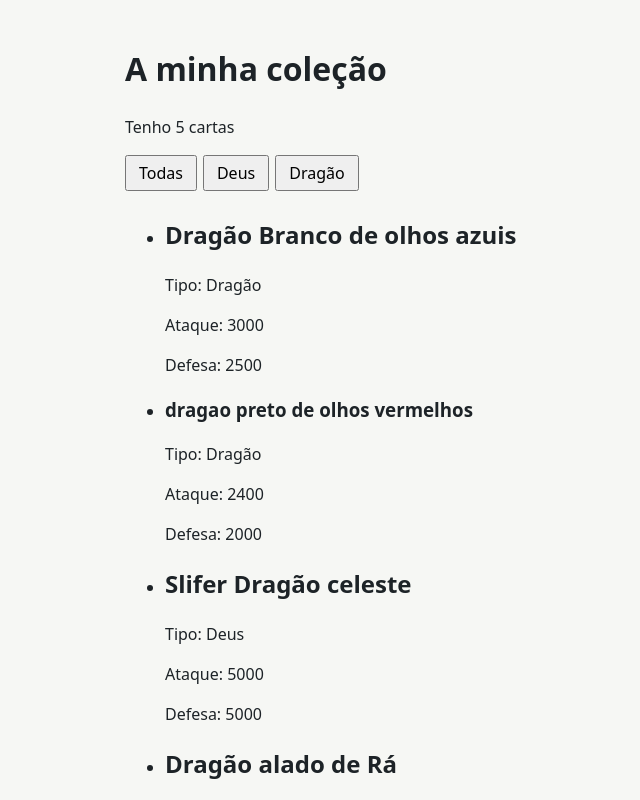
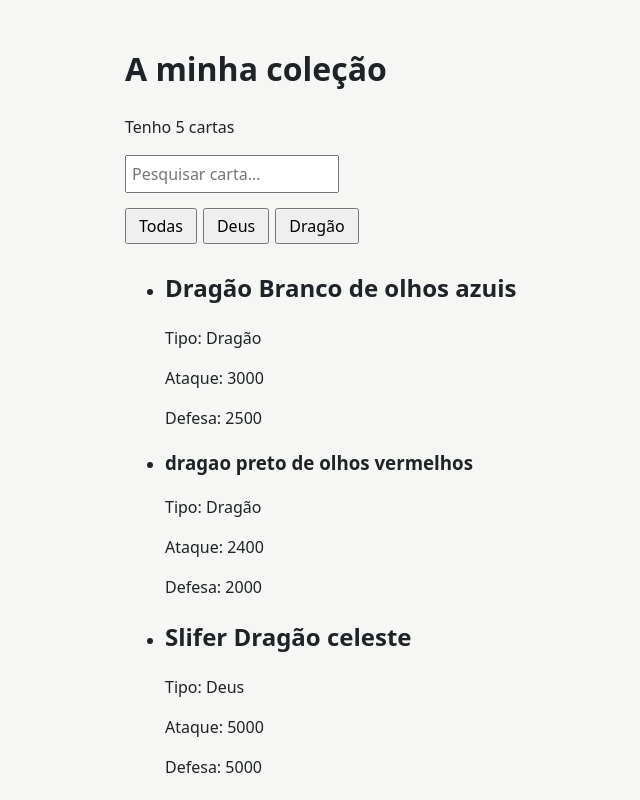
Before and after one commit to Hollow1588/ficha4-martimferreira, a React (Vite) app in the folder client/: page / in a window 1280 px wide. Shown: the top 800 px of the page, without its empty margins (195-835 px from the left). Built offline with nearby package versions, Linux system fonts and the light colour scheme.

Commit message:
add name filter

```diff
--- a/client/src/App.jsx
+++ b/client/src/App.jsx
@@ -21,16 +21,28 @@ import React, { useState } from 'react';
 import Card from "./Card"
 function App() {
   const [filtro, setFiltro] = useState("todas");
+  const [pesquisa, setPesquisa] = useState("");
 
   const cartasFiltradas = cards.filter((card) => {
-    if (filtro === "Dragão") return card.type === "Dragão";
-    if (filtro === "Deus") return card.type === "Deus";
-    return true;
+    const passaTipo = filtro === "todas" ? true : card.type === filtro;
+    const passaPesquisa = card.name.toLowerCase().includes(pesquisa.toLowerCase());
+
+    return passaTipo && passaPesquisa;
   });
   return (
     <main>
       <h1>A minha coleção</h1>
       <p>Tenho {cards.length} cartas</p>
+
+      <div style={{ marginBottom: "15px" }}>
+        <input
+          type="text"
+          placeholder="Pesquisar carta..."
+          value={pesquisa}
+          onChange={(e) => setPesquisa(e.target.value)}
+          style={{ padding: "5px", width: "200px" }}
+        />
+      </div>
 
       <div style={{ marginBottom: "20px" }}>
         <button onClick={() => setFiltro("todas")}>Todas</button>
```
